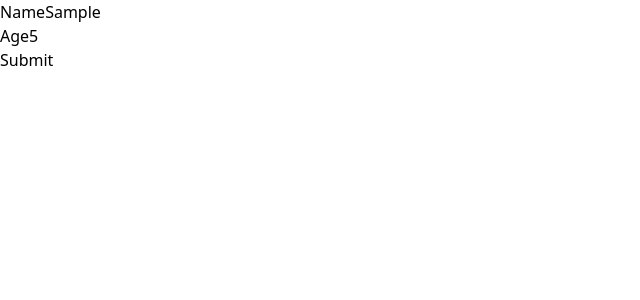
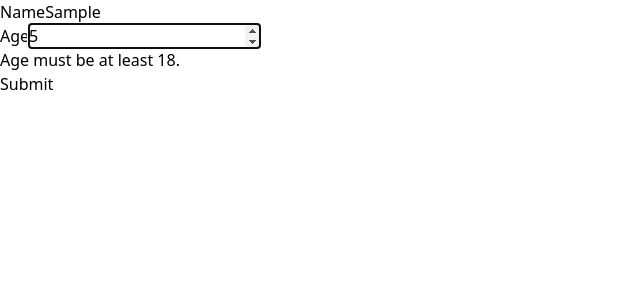
Before and after one commit to taya-win/expense-tracker, a React (Vite) app: page / in a window 1280 px wide. Both pictures are taken after typing "Sample", "5" into the empty fields and a click on the button "Submit". Shown: the top 300 px of the page, without its empty margins (0-640 px from the left). Built offline with nearby package versions, Linux system fonts and the light colour scheme.

Commit message:
Schema based Validation with Zod

```diff
--- a/package.json
+++ b/package.json
@@ -10,9 +10,11 @@
     "preview": "vite preview"
   },
   "dependencies": {
+    "@hookform/resolvers": "^3.9.1",
     "react": "^18.3.1",
     "react-dom": "^18.3.1",
-    "react-hook-form": "^7.53.2"
+    "react-hook-form": "^7.53.2",
+    "zod": "^3.23.8"
   },
   "devDependencies": {
     "@eslint/js": "^9.15.0",
--- a/src/components/Form.tsx
+++ b/src/components/Form.tsx
@@ -1,12 +1,16 @@
 import {FieldValues, useForm} from "react-hook-form";
+import {z} from "zod";
+import {zodResolver} from "@hookform/resolvers/zod";
 
-interface FormData{
-    name: string;
-    age: number;
-}
+const schema = z.object({
+    name: z.string().min(3, {message: "Name must be at least 3 characters."}),
+    age: z.number({invalid_type_error: "Age is required."}).min(18, {message: "Age must be at least 18."}),
+});
+
+type FormData = z.infer<typeof schema>;
 
 export default function Form() {
-    const {register, handleSubmit, formState: {errors}} = useForm<FormData>();
+    const {register, handleSubmit, formState: {errors}} = useForm<FormData>({resolver: zodResolver(schema)});
 
     const onSubmit = (data: FieldValues) => { console.log(data) };
 
@@ -17,16 +21,16 @@ export default function Form() {
                    {...register("name", { required: true, minLength: 5 })}
                    className="bg-gray-50 border border-gray-300 text-gray-900 text-sm rounded-lg focus:ring-blue-500 focus:border-blue-500 block w-full p-2.5 dark:bg-gray-700 dark:border-gray-600 dark:placeholder-gray-400 dark:text-white dark:focus:ring-blue-500 dark:focus:border-blue-500"
                    placeholder="John Doe" />
-            {errors.name?.type === 'required' && <p className="text-sm text-red-500">The name field is required.</p>}
-            {errors.name?.type === 'minLength' && <p className="text-sm text-red-500">Your name must have at least 5 characters.</p>}
+            {errors.name && <p className="text-sm text-red-500">{errors.name.message}</p>}
         </div>
 
         <div className="mb-5">
             <label htmlFor="age" className="block mb-2 text-sm font-mediu text-gray-900 dark:text-white">Age</label>
             <input type="number" id="age"
-                   {...register("age")}
+                   {...register("age", {valueAsNumber: true})}
                    className="bg-gray-50 border border-gray-300 text-gray-900 text-sm rounded-lg focus:ring-blue-500 focus:border-blue-500 block w-full p-2.5 dark:bg-gray-700 dark:border-gray-600 dark:placeholder-gray-400 dark:text-white dark:focus:ring-blue-500 dark:focus:border-blue-500"
                    placeholder="30"/>
+            {errors.age && <p className="text-sm text-red-500">{errors.age.message}</p>}
         </div>
 
         <button type="submit"
```
Also changed, not shown: 1 other file (tests, documents, lock files or other folders).
